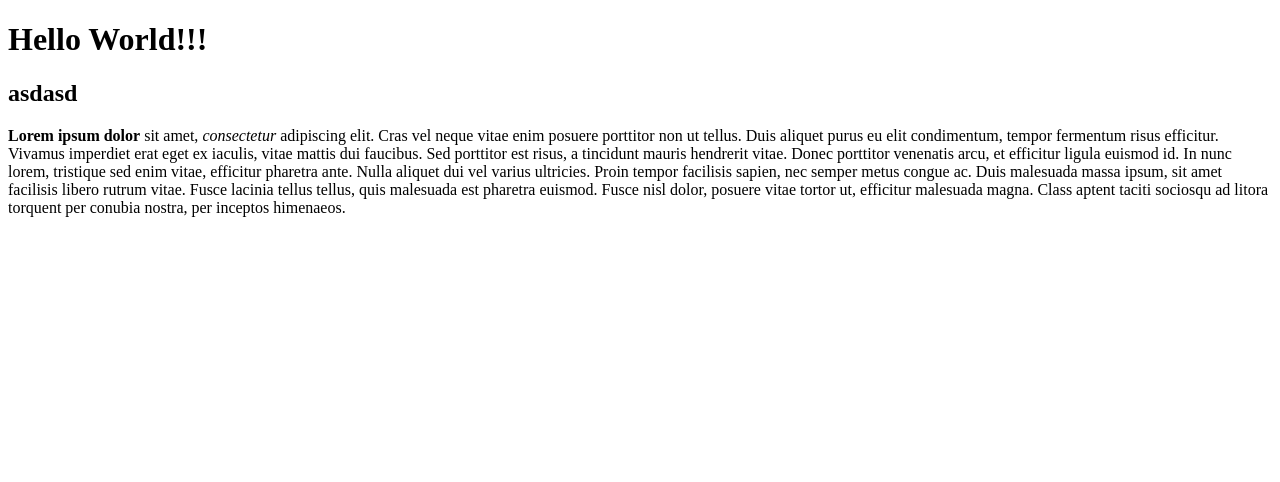
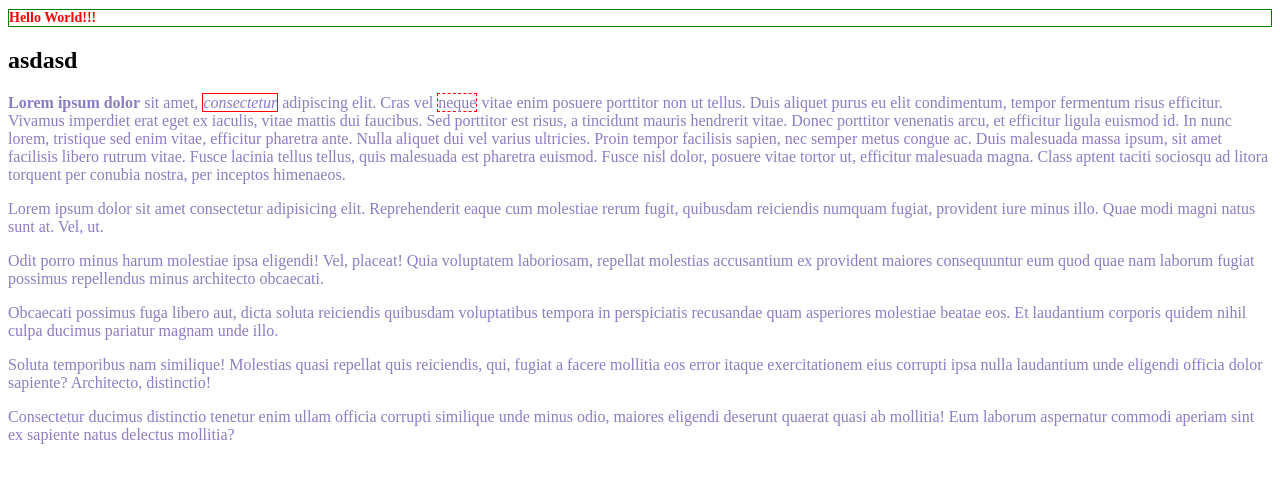
Before and after one commit to polyerter/web-422, a plain HTML site: page index.html in a window 1280 px wide. Drawn offline with Linux system fonts and the light colour scheme.

Commit message:
Add files via upload

```diff
--- a/index.html
+++ b/index.html
@@ -4,9 +4,17 @@
     <meta charset="UTF-8">
     <meta name="viewport" content="width=device-width, initial-scale=1.0">
     <title>Document</title>
+
+    <link rel="stylesheet" href="style.css">
+
+    <!-- <style>
+        p {
+            color: #8E7CC3;
+        }
+    </style> -->
 </head>
 <body>
-    <h1>
+    <h1 style="color: red; font-size: 14px; border: 1px solid green;">
         Hello World!!!
     </h1>
     <h2>
@@ -14,8 +22,14 @@
     </h2>
 
     <p>
-        <b>Lorem ipsum dolor</b> sit amet, <i>consectetur</i> adipiscing elit. Cras vel neque vitae enim posuere porttitor non ut tellus. Duis aliquet purus eu elit condimentum, tempor fermentum risus efficitur. Vivamus imperdiet erat eget ex iaculis, vitae mattis dui faucibus. Sed porttitor est risus, a tincidunt mauris hendrerit vitae. Donec porttitor venenatis arcu, et efficitur ligula euismod id. In nunc lorem, tristique sed enim vitae, efficitur pharetra ante. Nulla aliquet dui vel varius ultricies. Proin tempor facilisis sapien, nec semper metus congue ac. Duis malesuada massa ipsum, sit amet facilisis libero rutrum vitae. Fusce lacinia tellus tellus, quis malesuada est pharetra euismod. Fusce nisl dolor, posuere vitae tortor ut, efficitur malesuada magna. Class aptent taciti sociosqu ad litora torquent per conubia nostra, per inceptos himenaeos.
+        <b>Lorem ipsum dolor</b> sit amet, <i style="border: 1px solid red">consectetur</i> adipiscing elit. Cras vel <span style="border: 1px dashed red;">neque</span> vitae enim posuere porttitor non ut tellus. Duis aliquet purus eu elit condimentum, tempor fermentum risus efficitur. Vivamus imperdiet erat eget ex iaculis, vitae mattis dui faucibus. Sed porttitor est risus, a tincidunt mauris hendrerit vitae. Donec porttitor venenatis arcu, et efficitur ligula euismod id. In nunc lorem, tristique sed enim vitae, efficitur pharetra ante. Nulla aliquet dui vel varius ultricies. Proin tempor facilisis sapien, nec semper metus congue ac. Duis malesuada massa ipsum, sit amet facilisis libero rutrum vitae. Fusce lacinia tellus tellus, quis malesuada est pharetra euismod. Fusce nisl dolor, posuere vitae tortor ut, efficitur malesuada magna. Class aptent taciti sociosqu ad litora torquent per conubia nostra, per inceptos himenaeos.
     </p>
+
+    <p>Lorem ipsum dolor sit amet consectetur adipisicing elit. Reprehenderit eaque cum molestiae rerum fugit, quibusdam reiciendis numquam fugiat, provident iure minus illo. Quae modi magni natus sunt at. Vel, ut.</p>
+    <p>Odit porro minus harum molestiae ipsa eligendi! Vel, placeat! Quia voluptatem laboriosam, repellat molestias accusantium ex provident maiores consequuntur eum quod quae nam laborum fugiat possimus repellendus minus architecto obcaecati.</p>
+    <p>Obcaecati possimus fuga libero aut, dicta soluta reiciendis quibusdam voluptatibus tempora in perspiciatis recusandae quam asperiores molestiae beatae eos. Et laudantium corporis quidem nihil culpa ducimus pariatur magnam unde illo.</p>
+    <p>Soluta temporibus nam similique! Molestias quasi repellat quis reiciendis, qui, fugiat a facere mollitia eos error itaque exercitationem eius corrupti ipsa nulla laudantium unde eligendi officia dolor sapiente? Architecto, distinctio!</p>
+    <p>Consectetur ducimus distinctio tenetur enim ullam officia corrupti similique unde minus odio, maiores eligendi deserunt quaerat quasi ab mollitia! Eum laborum aspernatur commodi aperiam sint ex sapiente natus delectus mollitia?</p>
 
 
 </body>
--- /dev/null
+++ b/style.css
@@ -0,0 +1,4 @@
+p {
+    color: #8E7CC3;
+    /* font-size: 32px; */
+}
```
